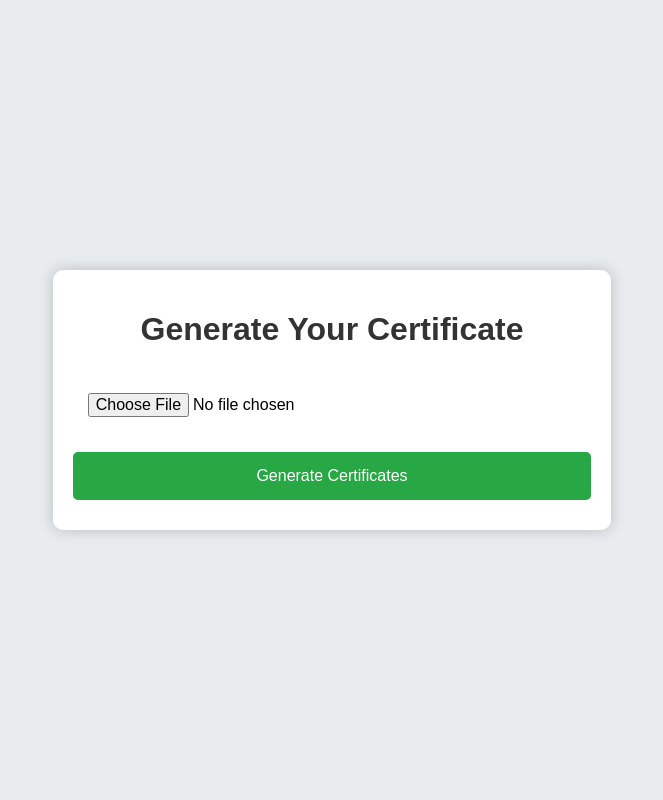
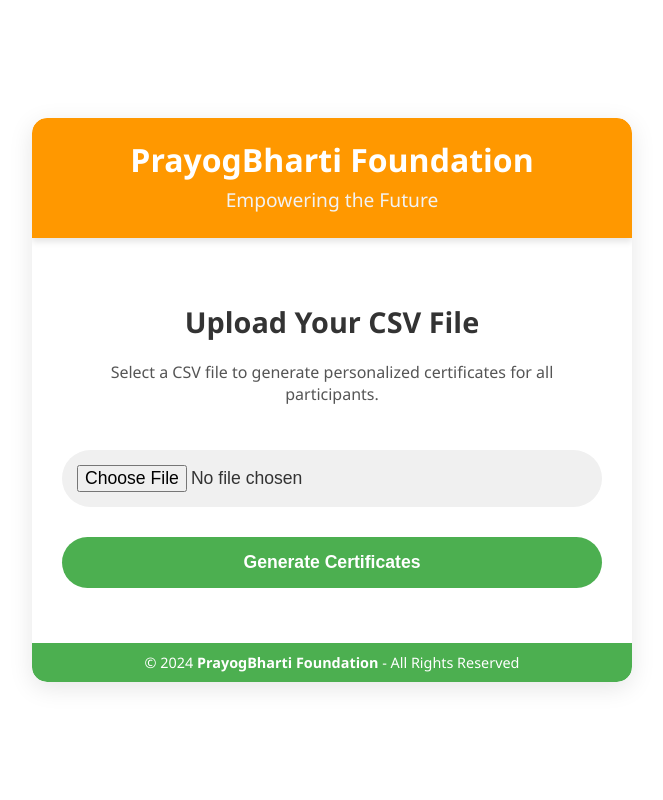
Before and after one commit to deetekcoder/certificate-generator, a Flask app: page / in a window 1280 px wide. Shown: the whole page, without its empty margins (308-971 px from the left). Run offline with Flask 3, Linux system fonts and the light colour scheme.

Commit message:
Update index.html

```diff
--- a/templates/index.html
+++ b/templates/index.html
@@ -3,13 +3,13 @@
 <head>
     <meta charset="UTF-8">
     <meta name="viewport" content="width=device-width, initial-scale=1.0">
-    <title>Certificate Generation Portal</title>
+    <title>Certificate Generation Portal - PrayogBharti Foundation</title>
     <style>
         body {
-            font-family: Arial, sans-serif;
+            font-family: 'Segoe UI', Tahoma, Geneva, Verdana, sans-serif;
             margin: 0;
             padding: 0;
-            background-color: #e9ecef;
+            background-color: #ffffff;
             display: flex;
             justify-content: center;
             align-items: center;
@@ -17,42 +17,136 @@
         }
         .container {
             max-width: 600px;
+            width: 100%;
+            background-color: white;
+            box-shadow: 0px 6px 25px rgba(0, 0, 0, 0.1);
+            border-radius: 15px;
+            overflow: hidden;
+            text-align: center;
+            transition: transform 0.3s ease-in-out;
+        }
+        .container:hover {
+            transform: translateY(-5px);
+        }
+        .header {
+            text-align: center;
+            background-color: #ff9800;
             padding: 20px;
-            background-color: white;
-            box-shadow: 0px 0px 15px rgba(0, 0, 0, 0.2);
-            border-radius: 10px;
-            text-align: center;
+            color: white;
+            border-top-left-radius: 15px;
+            border-top-right-radius: 15px;
+            box-shadow: 0 4px 6px rgba(0, 0, 0, 0.1);
+            position: relative;
         }
-        h1 {
+        .header img {
+            position: absolute;
+            left: 20px;
+            top: 50%;
+            transform: translateY(-50%);
+            height: 50px;
+        }
+        .header h1 {
+            margin: 0;
             font-size: 2em;
+            font-weight: bold;
+        }
+        .header p {
+            margin: 5px 0;
+            font-size: 1.2em;
+            color: #f2f2f2;
+        }
+        .content {
+            padding: 40px 30px;
+        }
+        h2 {
+            font-size: 1.8em;
+            color: #333;
             margin-bottom: 20px;
-            color: #333;
+        }
+        p {
+            font-size: 1em;
+            color: #555;
+            margin-bottom: 30px;
         }
         input[type="file"], input[type="submit"] {
             width: 100%;
             padding: 15px;
-            margin: 10px 0;
+            margin: 15px 0;
             border: none;
-            border-radius: 5px;
-            font-size: 1em;
+            border-radius: 30px;
+            font-size: 1.1em;
+            box-sizing: border-box;
+            transition: all 0.3s ease;
+        }
+        input[type="file"] {
+            background-color: #f0f0f0;
+            color: #333;
+            cursor: pointer;
+        }
+        input[type="file"]:hover {
+            background-color: #e0e0e0;
         }
         input[type="submit"] {
-            background-color: #28a745;
+            background-color: #4caf50;
             color: white;
+            font-weight: bold;
             cursor: pointer;
         }
         input[type="submit"]:hover {
-            background-color: #218838;
+            background-color: #388e3c;
+        }
+        input[type="submit"]:active {
+            background-color: #2e7d32;
+        }
+        .footer {
+            background-color: #4caf50;
+            padding: 10px;
+            color: white;
+            font-size: 0.9em;
+            border-bottom-left-radius: 15px;
+            border-bottom-right-radius: 15px;
+            text-align: center;
+        }
+        .footer a {
+            color: white;
+            text-decoration: none;
+            font-weight: bold;
+        }
+        .footer a:hover {
+            text-decoration: underline;
+        }
+        @media screen and (max-width: 480px) {
+            .container {
+                padding: 30px;
+            }
+            h2 {
+                font-size: 1.6em;
+            }
+            input[type="file"], input[type="submit"] {
+                font-size: 1em;
+                padding: 12px;
+            }
         }
     </style>
 </head>
 <body>
     <div class="container">
-        <h1>Generate Your Certificate</h1>
-        <form action="{{ url_for('upload_file') }}" method="post" enctype="multipart/form-data">
-            <input type="file" name="file" accept=".csv" required>
-            <input type="submit" value="Generate Certificates">
-        </form>
+        <div class="header">
+            <!--<img src="templates/l.png" alt="Company Logo"> Placeholder for logo -->
+            <h1>PrayogBharti Foundation</h1>
+            <p>Empowering the Future</p>
+        </div>
+        <div class="content">
+            <h2>Upload Your CSV File</h2>
+            <p>Select a CSV file to generate personalized certificates for all participants.</p>
+            <form action="{{ url_for('upload_file') }}" method="post" enctype="multipart/form-data">
+                <input type="file" name="file" accept=".csv" required>
+                <input type="submit" value="Generate Certificates">
+            </form>
+        </div>
+        <div class="footer">
+            &copy; 2024 <a href="#">PrayogBharti Foundation</a> - All Rights Reserved
+        </div>
     </div>
 </body>
 </html>
```
